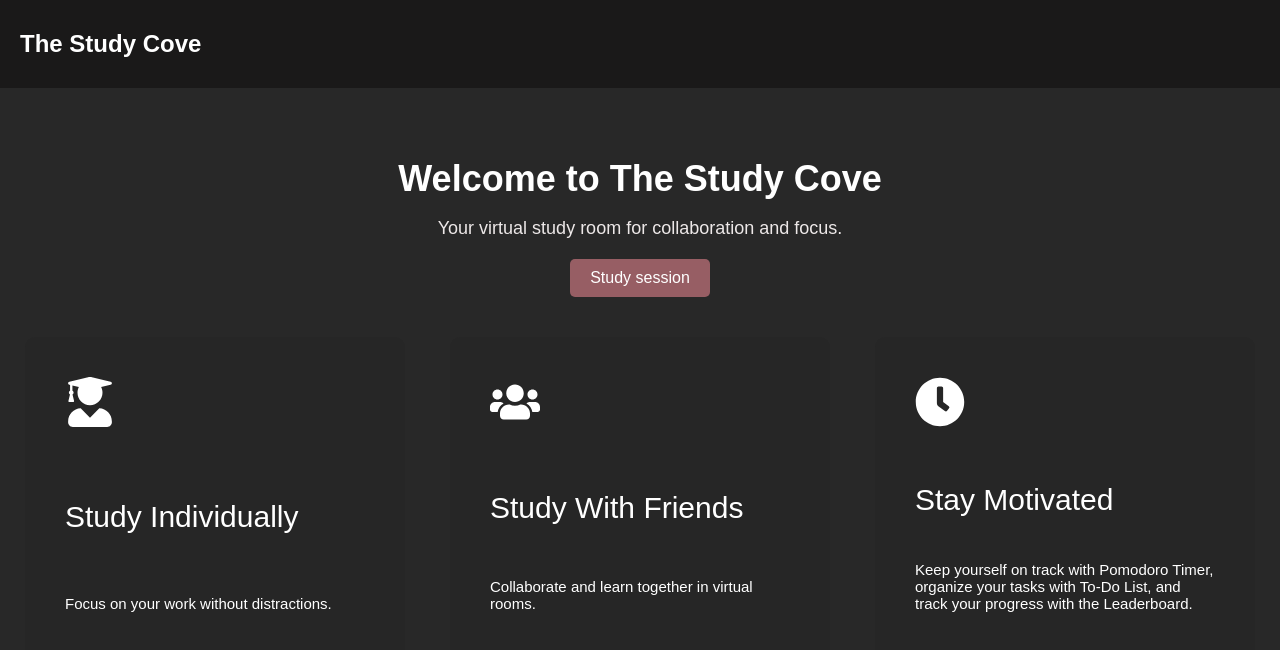
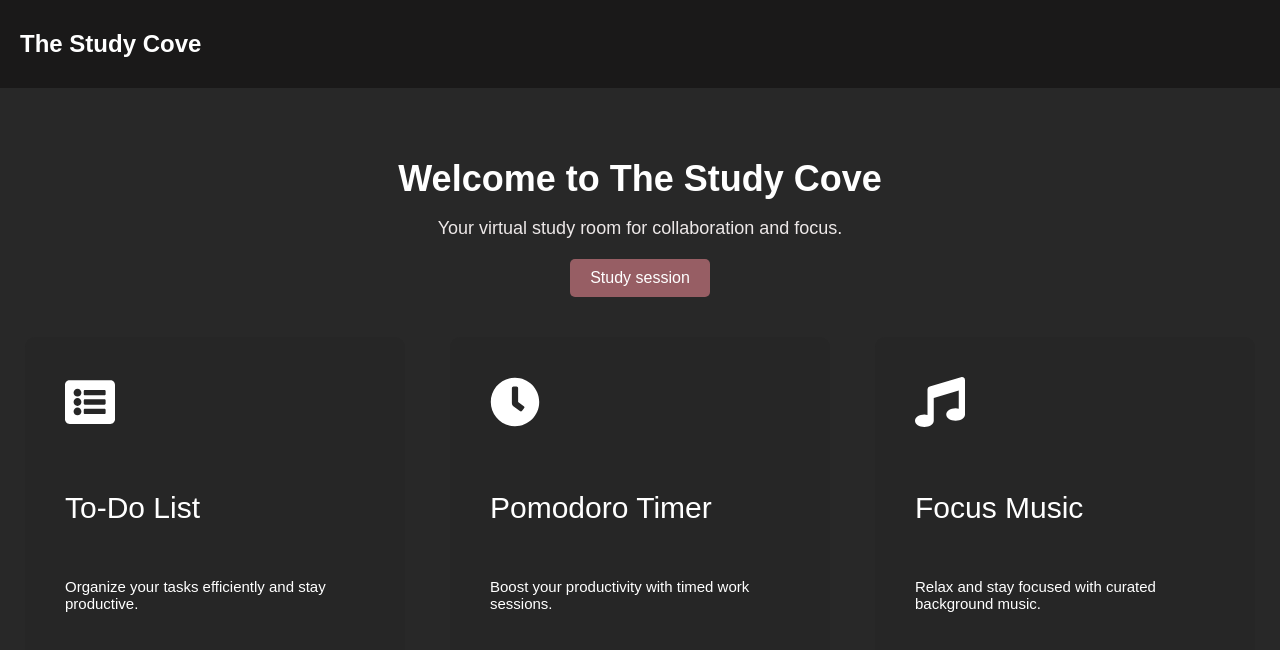
Before and after one commit to Gopika4112/Tink-Her-Hack, a React (Create React App) app in the folder the_study_cove/: page / in a window 1280 px wide. Shown: the top 650 px of the page. Built offline with nearby package versions, Linux system fonts and the light colour scheme.

Commit message:
downgraded react

```diff
--- a/the_study_cove/package.json
+++ b/the_study_cove/package.json
@@ -11,8 +11,8 @@
     "@testing-library/react": "^13.4.0",
     "@testing-library/user-event": "^13.5.0",
     "firebase": "^11.2.0",
-    "react": "^19.0.0",
-    "react-dom": "^19.0.0",
+    "react": "^18.3.1",
+    "react-dom": "^18.3.1",
     "react-fontawesome": "^1.7.1",
     "react-icons": "^5.4.0",
     "react-router-dom": "^7.1.3",
--- a/the_study_cove/src/components/whitesound.js
+++ b/the_study_cove/src/components/whitesound.js
@@ -27,6 +27,7 @@ const WhiteNoisePlayer = () => {
           bottom: "20px",
           right: "20px",
           padding: "10px 20px",
+          margin:"0 100px",
           backgroundColor: "#a97882",
           color: "#fff",
           border: "none",
--- a/the_study_cove/src/pages/HomePage.js
+++ b/the_study_cove/src/pages/HomePage.js
@@ -2,7 +2,7 @@ import React from "react";
 import { useNavigate } from "react-router-dom";
 import "../styles/HomePage.css"
 import FeatureBox from "../components/FeatureBox";
-import { FaClock, FaTrophy, FaList, FaUserGraduate, FaUsers } from "react-icons/fa";
+import { FaClock, FaMusic, FaListAlt } from "react-icons/fa";
 
 const HomePage=()=>{
     const navigate = useNavigate();
@@ -22,21 +22,22 @@ const HomePage=()=>{
 
             <div className="features-section">
             <FeatureBox
-                    icon={<FaUserGraduate/>}
-                    title="Study Individually"
-                    description="Focus on your work without distractions."
-                    onClick={() => navigate("/study-room")}
+                icon={<FaListAlt />} // To-Do List icon
+                title="To-Do List"
+                description="Organize your tasks efficiently and stay productive."
+                onClick={() => navigate("/todo-list")} // Add navigation route if required
             />
             <FeatureBox
-                    icon={<FaUsers/>}
-                    title="Study With Friends"
-                    description="Collaborate and learn together in virtual rooms."
+                icon={<FaClock />}
+                title="Pomodoro Timer"
+                description="Boost your productivity with timed work sessions."
+                onClick={() => navigate("/pomodoro-timer")} // Add navigation route if required
             />
             <FeatureBox
-                    icon={<FaClock/>}
-                    title="Stay Motivated"
-                    description="Keep yourself on track with Pomodoro Timer, organize your tasks with To-Do List,
-                    and track your progress with the Leaderboard."
+                icon={<FaMusic />}
+                title="Focus Music"
+                description="Relax and stay focused with curated background music."
+                onClick={() => navigate("/focus-music")} // Add navigation route if required
             />
 
             </div>
--- a/the_study_cove/src/pages/StudyRoom.js
+++ b/the_study_cove/src/pages/StudyRoom.js
@@ -9,6 +9,7 @@ import WhiteNoisePlayer from '../components/whitesound';
 const StudyRoom = () => {
   return (
     <div className="study-room-container">
+      <h1 className='heading'>LET'S GET TO IT!</h1>
       <div className="todo-section">
         <ToDo />
       </div>
--- a/the_study_cove/src/styles/StudyRoom.css
+++ b/the_study_cove/src/styles/StudyRoom.css
@@ -5,10 +5,20 @@ body {
   padding: 0;
   height: 100vh;
 }
-
 .study-room-container {
   display: flex;
   height: 100vh;
+  position: relative; /* This sets a reference point for absolutely positioned children */
+}
+
+.study-room-container .heading {
+  color: #a97882;
+  position: absolute; /* Position relative to the container */
+  top: 20px; /* Adjust vertical distance from the top */
+  left: 50%; /* Center horizontally */
+  transform: translateX(-50%); /* Align horizontally to the center */
+  text-align: center;
+  font-size: 50px; /* Adjust font size as needed */
 }
 
 .todo-section {
--- a/the_study_cove/src/styles/ToDo.css
+++ b/the_study_cove/src/styles/ToDo.css
@@ -13,6 +13,7 @@ body {
   display: flex;
   height: 100vh;
 }
+
 .todo-section {
   width: 400px;
   background-color: #282828;
@@ -27,9 +28,13 @@ body {
   height: 100%;
   padding: 20px;
   box-sizing: border-box;
-  /* box-shadow: 0 0 10px rgba(0, 0, 0, 0.1); */
+  box-shadow: 0 0 10px rgba(0, 0, 0, 0.1);
+  transition: background-color 0.3s ease, color 0.3s ease, transform 0.2s ease;
 }
-
+.todo-container:hover {
+  transform: translateY(-5px); /* Add a slight hover effect */
+  box-shadow: 0 8px 16px rgba(0, 0, 0, 0.4);
+}
 /* Header Styles */
 .header {
   text-align: center;
```
Also changed, not shown: 1 other file (tests, documents, lock files or other folders). Lines whose indentation alone changed are shown as unchanged.
